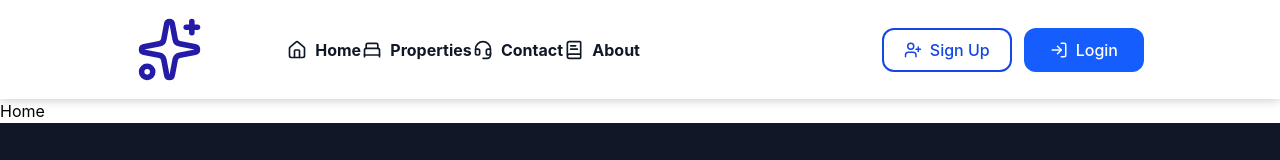
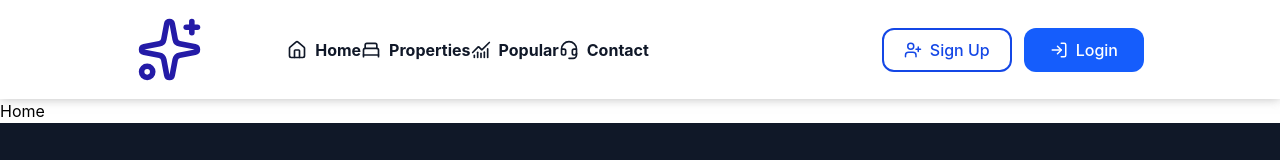
Before and after one commit to choemvannin2-hub/Hotel-System-Management-Frontend-React.js-Tailwindcss-, a React (Vite) app: page / in a window 1280 px wide. Shown: the top 160 px of the page. Built offline with nearby package versions, Linux system fonts and the light colour scheme.

Commit message:
Finish NavBar

```diff
--- a/src/components/user/layouts/NavBar.jsx
+++ b/src/components/user/layouts/NavBar.jsx
@@ -1,6 +1,6 @@
 import React from 'react'
 import { Link } from 'react-router-dom'
-import { Home, Sparkles, BedSingle, Headset, BookText, icons, UserPlus, LogIn, LogOut } from 'lucide-react'
+import { Home, Sparkles, BedSingle, Headset, BookText, icons, UserPlus, LogIn, LogOut, ChartNoAxesCombined } from 'lucide-react'
 
 const NavBar = () => {
   const NavLinks = [
@@ -15,14 +15,14 @@ const NavBar = () => {
       icon: BedSingle
     },
     {
+      label: "Popular",
+      path: "popular",
+      icon: ChartNoAxesCombined
+    },
+    {
       label: "Contact",
       path: "contact",
       icon: Headset
-    },
-    {
-      label: "About",
-      path: "about",
-      icon: BookText
     }
   ]
 
@@ -30,9 +30,9 @@ const NavBar = () => {
     <main className='hidden md:grid md:grid-cols-[10%_55%_35%] lg:grid-cols-[15%_35%_50%] shadow-glow-gray px-12 xl:px-34 py-4 z-50'>
 
       {/* LOGO */}
-      <div className=''>
+      <Link to="/" className=''>
         <Sparkles color="#241ba7" size={67} />
-      </div>
+      </Link>
 
       {/* NAVBAR */}
       <nav className='flex justify-between text-gray-900 font-bold'>
```
